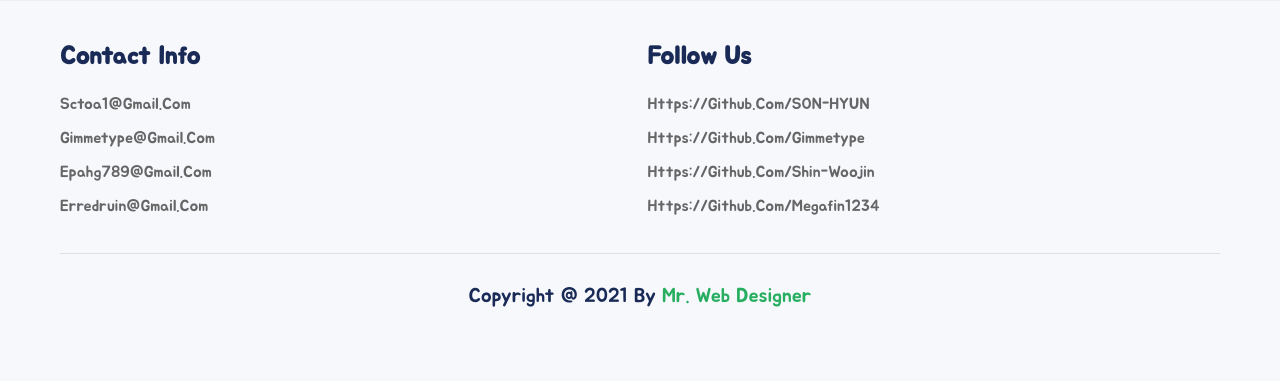
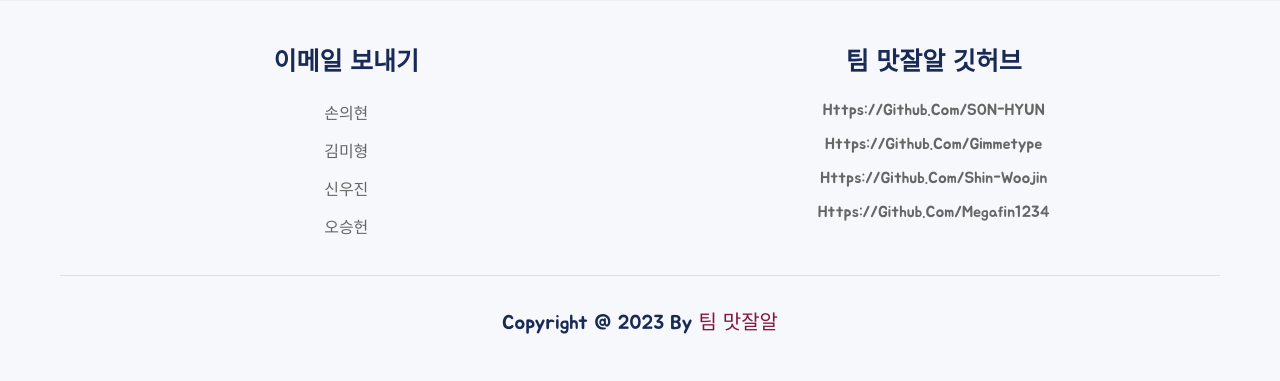
Before and after one commit to gimmetype/Opensource-Project-Basic, a Django app: page / in a window 1280 px wide. Shown: the part 2704-3085 px from the top of the page. Before the commit the page ends 3011 px from the top, so only its background shows below. Run offline with Django 4.2, Linux system fonts and the light colour scheme.

Commit message:
change footer and link feedback page  - index.html

```diff
--- a/food/static/style.css
+++ b/food/static/style.css
@@ -3,7 +3,7 @@
 
 
 :root{
-    --green:#27ae60;
+    --green:#841640;
     --black:#192a56;
     --light-color:#666;
     --box-shadow:0 .5rem 1.5rem rgba(0,0,0,.1);
@@ -62,7 +62,7 @@
 }
 
 .btn:hover{
-    background: var(--green);
+    background: #ffffff;
     letter-spacing: .1rem;
 }
 
@@ -557,6 +557,7 @@
 }
 
 .footer .box-container .box a{
+    /*text-align: center;*/
     display: block;
     padding:.7rem 0;
     font-size: 1.6rem;
--- a/food/templates/foodoctor/index.html
+++ b/food/templates/foodoctor/index.html
@@ -284,15 +284,10 @@
 
             <div class="content">
                 <h3>오늘 나의 점심 메뉴는?</h3>
-                <p>저희 쩝쩝박사 팀은 식사시간에 무의미한 시간 낭비를 줄이고 메뉴를 고민하는데 있어 다양성을 주고 동시에 재미도 챙겨보고 싶었습니다. 그리하여 세상에 나오게 된 것이 랜덤 점심 메뉴 추천 사이트입니다.</p>
-                <p>저희 프로젝트에 미숙한 부분이 많을 수 있으니 작동이 안되거나 오류, 오타가 있다면 피드백을 보내주시면 감사하겠습니다!</p>
-                <div class="icons-container">
-                    <div class="icons">
-                        <i class="fas fa-headset"></i>
-                        <span>피드백 보내기</span>
-                    </div>
-                </div>
-                <a href="#" class="btn">상단으로 이동</a>
+                <p>저희 쩝쩝박사 팀은 식사시간에 무의미한 시간 낭비를 줄이고 메뉴를 고민하는 데 있어 다양성을 주고 동시에 재미도 챙겨보고 싶었습니다. 그리하여 세상에 나오게 된 것이 무작위 점심 메뉴 추천 사이트입니다.</p>
+                <p>저희 프로젝트에 미숙한 부분이 많을 수 있으니 작동이 안 되거나 오류, 오타가 있다면 피드백을 보내주시면 감사하겠습니다!</p>
+                <span onclick="location.href='https://docs.google.com/forms/d/e/1FAIpQLSePGo8MN_TyBw4w7brHcJgHPkdzqOrCBDxLqwaXanwYBGP2yw/viewform?usp=sf_link'" class="btn">피드백 보내기</span>
+
             </div>
 
         </div>
@@ -312,15 +307,16 @@
         <div class="box-container">
 
             <div class="box">
-                <h3>contact info</h3>
-                <a href="sctoa1@gmail.com">sctoa1@gmail.com</a>
-                <a href="#">gimmetype@gmail.com</a>
-                <a href="#">epahg789@gmail.com</a>
-                <a href="#">erredruin@gmail.com</a>
+                <center><h3>이메일 보내기</h3>
+                <center><a target="_blank" href="mailto:sctoa1@gmail.com?subject=">손의현</a>
+                <center><a target="_blank" href="mailto:gimmetype@gmail.com?subject=">김미형</a>
+                <center><a target="_blank" href="mailto:epahg789@gmail.com?subject=">신우진</a>
+                <center><a target="_blank" href="mailto:erredruin@gmail.com?subject=">오승헌</a>
+
             </div>
 
             <div class="box">
-                <h3>follow us</h3>
+                <center><h3>팀 맛잘알 깃허브</h3>
                 <a href="Https://Github.Com/SON-HYUN">https://github.com/SON-HYUN</a>
                 <a href="https://github.com/gimmetype">https://github.com/gimmetype</a>
                 <a href="https://github.com/shin-woojin">https://github.com/shin-woojin</a>
@@ -329,7 +325,7 @@
 
         </div>
 
-        <div class="credit"> copyright @ 2021 by <span>mr. web designer</span> </div>
+        <div class="credit"> copyright @ 2023 by <span>팀 맛잘알</span> </div>
 
     </section>
 
```
Also changed, not shown: food/static/images/bibimbap.png (added), food/static/images/burrito.png (added), food/static/images/coffee.png (added), food/static/images/hamburger.png (added), food/static/images/jjajangmyeon.png (added), food/static/images/jokbal.png (added), food/static/images/pho.png (added), food/static/images/pork_cutlet.png (added), food/static/images/tteokbboki.png (added).
